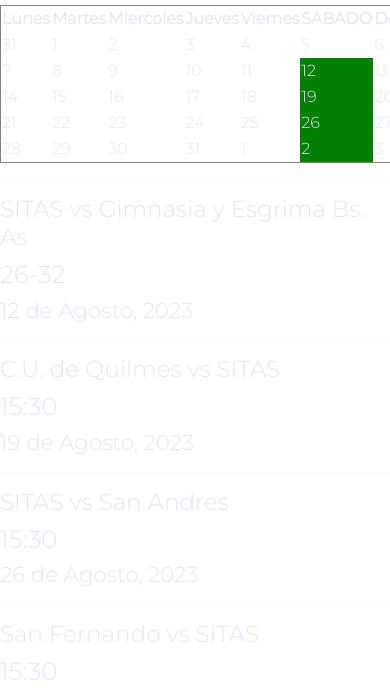
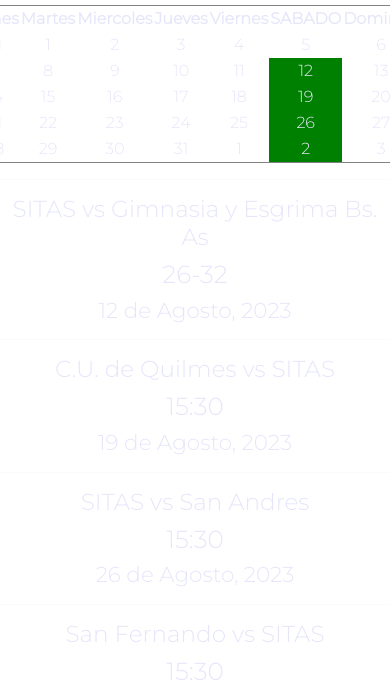
Before and after one commit to daniloet/PreEntrega3-Etcheverry, a plain HTML site: page pages/calendario.html in a window 390 px wide. Shown: the part 136-827 px from the top of the page. Drawn offline with nearby package versions, Linux system fonts and the light colour scheme.

Commit message:
se organizo las alineaciones de texto y elementos con flexbox para diseño responsive

```diff
--- a/css/style.css
+++ b/css/style.css
@@ -133,6 +133,7 @@
 
     main {
         grid-area: main;
+        text-align: center;
     }
 
     aside {
@@ -147,6 +148,12 @@
         display: flex;
         flex-direction: column;
     }
+    .centrarTable{
+        display: flex;
+    justify-content: center;
+    align-items: center;
+    }
+
 
 
 }
--- a/pages/calendario.html
+++ b/pages/calendario.html
@@ -50,7 +50,7 @@
         </header>
     <main>
         <h1>AGOSTO</h1>
-        <section>
+        <section  class="centrarTable">
             <table border 2px>
                 <tr>
                     <th>Lunes</th>
```
